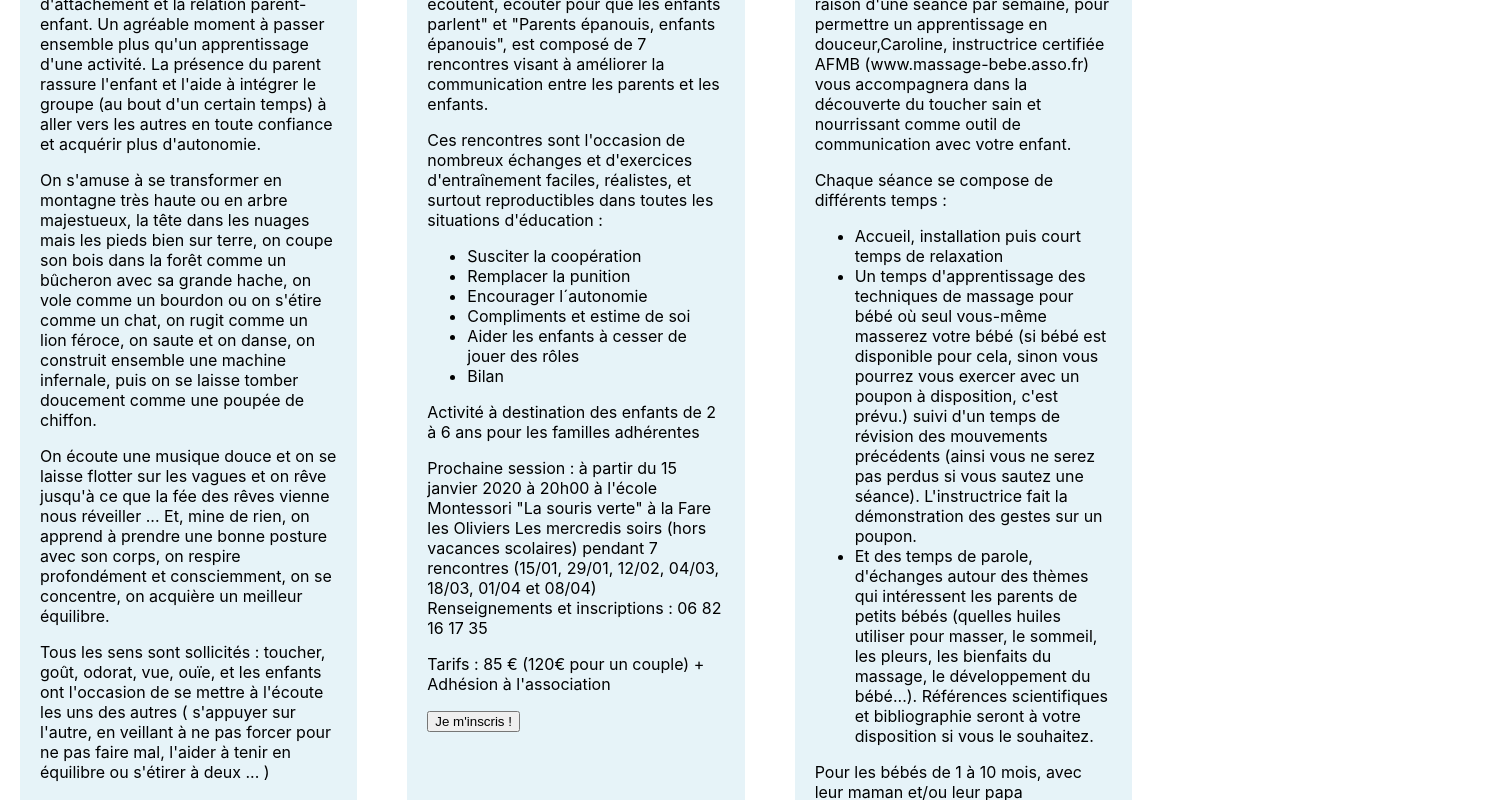
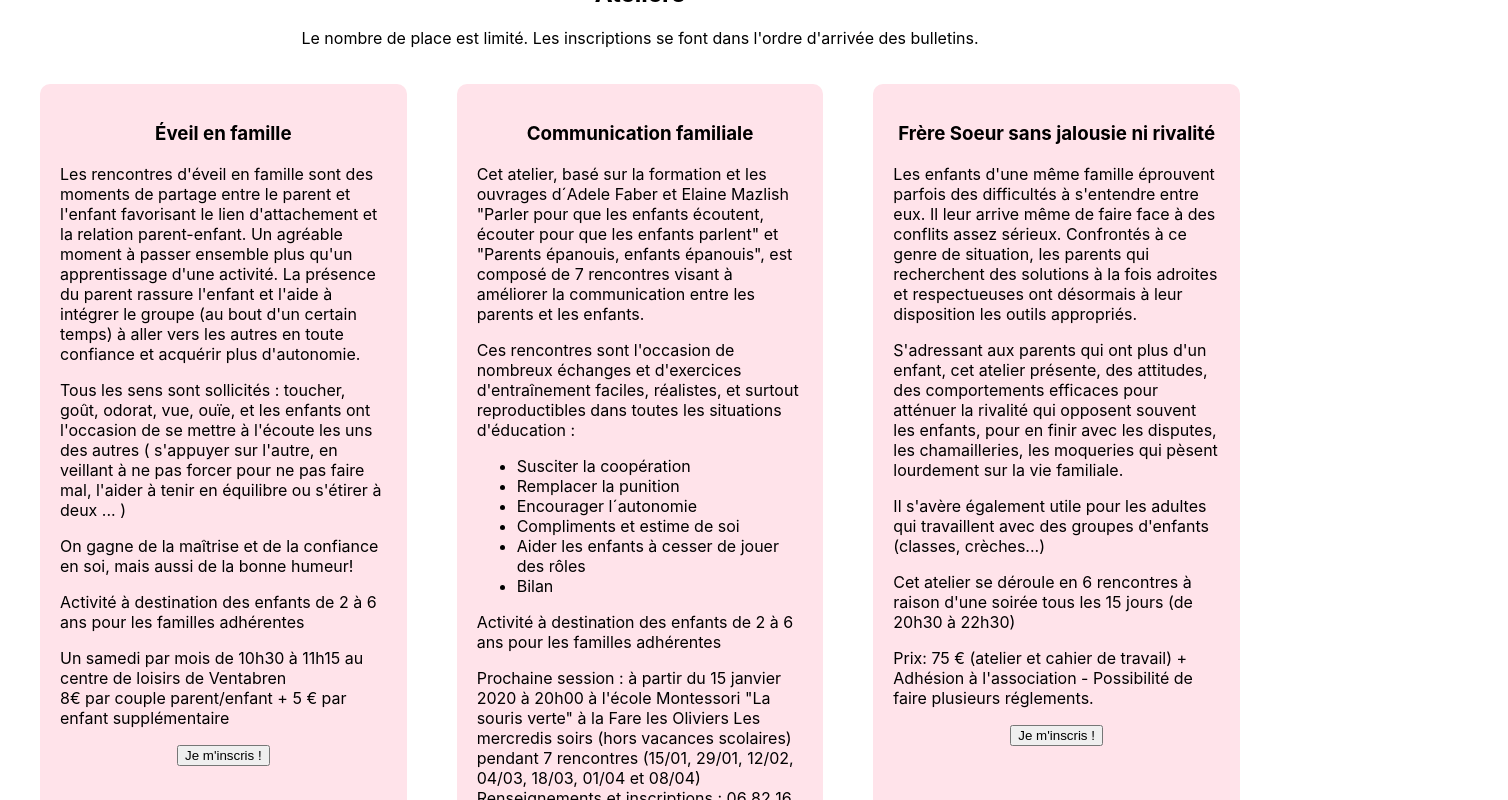
Before and after one commit to MelineCo/dessine-moi-un-bebe, a React (Create React App) app: page /ateliers in a window 1280 px wide. Shown: the part 360-1160 px from the top of the page, 1508 px wide, since content can reach past the window. Built offline with nearby package versions, Linux system fonts and the light colour scheme.

Commit message:
Fix workshop CSS

```diff
--- a/src/App.css
+++ b/src/App.css
@@ -42,7 +42,9 @@
   border-radius: 50%;
 }
 
-
+body {
+  /*background-color: rgb(167,201,254);*/
+}
 
 /* Bibliothèque */
 .illustration-bibli {
@@ -60,25 +62,26 @@
   padding : 20px;
   margin: 20px;
   border-radius: 10px;
-  background-color: rgba(173,216,230, 0.3);
+  background-color: rgb(255,236,202);
   width: 25%;
 }
 
 /* Ateliers */
 
 .ateliersContainer{
-  width: 90%;
   display: grid;
   grid-template-columns: repeat(3, 1fr);
   grid-gap: 10px;
-
+  padding-left: 20px;
+  padding-right: 20px;
 }
 
 .detailsAtelier{
   padding : 20px;
   margin: 20px;
   border-radius: 10px;
-  background-color: rgba(173,216,230, 0.3);
+  background-color: rgb(255,227,234);
+  /*background-color: rgba(232,241,255);*/
 }
 
 .descriptionAtelier {
@@ -100,7 +103,7 @@
 
 .membre-equipe {
   border-radius: 10px;
-  background-color: rgba(173,216,230, 0.3);
+  background-color: rgb(212,236,226);
 }
 
 .membre-equipe img {
--- a/src/App.js
+++ b/src/App.js
@@ -8,7 +8,7 @@ import { Equipe } from './components/Equipe';
 import { Ateliers } from './components/Ateliers';
 import Books, { booksLoader } from './components/categories-livre/Books';
 import { NotFound } from './components/NotFound';
-import BookDetails, { bookdetailsLoader } from './components/categories-livre/BookDetails';
+import { BookDetails, bookdetailsLoader } from './components/categories-livre/BookDetails';
 
 // Layouts
 import { RootLayout } from './layouts/RootLayout';
--- a/src/components/AtelierCommunicationFamiliale.js
+++ b/src/components/AtelierCommunicationFamiliale.js
@@ -1,7 +1,7 @@
 export function AtelierCommunicationFamiliale() {
     return (
         <div className="detailsAtelier">
-            <h3>Atelier Communication familiale</h3>
+            <h3>Communication familiale</h3>
 
             <div className="descriptionAtelier">
                 <p>
@@ -48,6 +48,8 @@ export function AtelierCommunicationFamiliale() {
                 <p>
                     Tarifs : 85 € (120€ pour un couple) + Adhésion à l'association
                 </p>
+            </div>
+            <div className="inscriptions">
                 <button onClick={()=>{alert("Inscription enregistrée")}}>Je m'inscris !</button>
             </div>
         </div>
--- a/src/components/AtelierEveil.js
+++ b/src/components/AtelierEveil.js
@@ -1,7 +1,7 @@
 export function AtelierEveil(){
     return (
         <div className="detailsAtelier">
-            <h3>Atelier Éveil en famille</h3>
+            <h3>Éveil en famille</h3>
 
             <div className="descriptionAtelier">
                 <p>
@@ -10,18 +10,6 @@ export function AtelierEveil(){
                     Un agréable moment à passer ensemble plus qu'un apprentissage d'une activité.
                     La présence du parent rassure l'enfant et l'aide à intégrer le groupe (au bout d'un certain temps)
                     à aller vers les autres en toute confiance et acquérir plus d'autonomie.
-                </p>
-                <p>
-                    On s'amuse à se transformer en montagne très haute ou en arbre majestueux,
-                    la tête dans les nuages mais les pieds bien sur terre, on coupe son bois dans la forêt comme un bûcheron avec sa grande hache,
-                    on vole comme un bourdon ou on s'étire comme un chat, on rugit comme un lion féroce, on saute et on danse,
-                    on construit ensemble une machine infernale, puis on se laisse tomber doucement comme une poupée de chiffon.
-                </p>
-                <p>
-                    On écoute une musique douce et on se laisse flotter sur les vagues
-                    et on rêve jusqu'à ce que la fée des rêves vienne nous réveiller ...
-                    Et, mine de rien, on apprend à prendre une bonne posture avec son corps,
-                    on respire profondément et consciemment, on se concentre, on acquière un meilleur équilibre.
                 </p>
                 <p>
                     Tous les sens sont sollicités : toucher, goût, odorat, vue, ouïe,
@@ -40,12 +28,9 @@ export function AtelierEveil(){
                 <p>
                     Un samedi par mois de 10h30 à 11h15  au centre de loisirs de Ventabren<br />
                     8€ par couple parent/enfant + 5 € par enfant supplémentaire<br />
-                    Inscriptions : contact@dessinemoiunbebe.fr Places limitées<br />
-                    Recommandations: porter une tenue légére et agréable pour l'enfant et le parent accompagnant
                 </p>
-                <p>
-                    Consulter l'agenda pour les dates.
-                </p>
+            </div>
+            <div className="inscriptions">
                 <button onClick={()=>{alert("Inscription enregistrée")}}>Je m'inscris !</button>
             </div>
         </div>
--- /dev/null
+++ b/src/components/AtelierFrereSoeur.js
@@ -0,0 +1,39 @@
+export default function AtelierFrereSoeur(){
+    return (
+        <div className="detailsAtelier">
+            <h3>Frère Soeur sans jalousie ni rivalité</h3>
+
+            <div className="descriptionAtelier">
+                <p>
+                    Les enfants d'une même famille éprouvent parfois des difficultés à s'entendre entre eux.
+                    Il leur arrive même de faire face à des conflits assez sérieux.
+                    Confrontés à ce genre de situation, les parents qui recherchent des solutions à la fois
+                    adroites et respectueuses ont désormais à leur disposition les outils appropriés.
+                </p>
+                <p>
+                    S'adressant aux parents qui ont plus d'un enfant, cet atelier présente, des attitudes,
+                    des comportements efficaces pour atténuer la rivalité qui opposent souvent les enfants,
+                    pour en finir avec les disputes, les chamailleries, les moqueries qui pèsent lourdement
+                    sur la vie familiale.
+                </p>
+                <p>
+                    Il s'avère également utile pour les adultes qui travaillent avec des groupes d'enfants (classes, crèches...)
+                </p>
+
+            </div>
+
+            <div className="informations">
+                <p>
+                    Cet atelier se déroule en 6 rencontres à raison d'une soirée tous les 15 jours (de 20h30 à 22h30)
+                </p>
+                <p>
+                    Prix: 75 € (atelier et cahier de travail) + Adhésion à l'association - Possibilité de faire plusieurs réglements.
+                </p>
+            </div>
+            <div className="inscriptions">
+                <button onClick={()=>{alert("Inscription enregistrée")}}>Je m'inscris !</button>
+            </div>
+        </div>
+
+    );
+}
--- a/src/components/AtelierMassageBebe.js
+++ b/src/components/AtelierMassageBebe.js
@@ -1,7 +1,7 @@
 export function AtelierMassageBebe(){
     return (
         <div className="detailsAtelier">
-            <h3>Atelier Massage Bébé</h3>
+            <h3>Massage Bébé</h3>
 
             <div className="descriptionAtelier">
                 <p>
@@ -56,6 +56,8 @@ export function AtelierMassageBebe(){
                         de quoi jouer, de quoi le faire goûter... tout ce dont vous pensez que votre bébé aura besoin, sans aucune restriction.
                     </li>
                 </ul>
+            </div>
+            <div className="inscriptions">
                 <button onClick={()=>{alert("Inscription enregistrée")}}>Je m'inscris !</button>
             </div>
         </div>
--- a/src/components/Ateliers.js
+++ b/src/components/Ateliers.js
@@ -1,5 +1,6 @@
 import { AtelierCommunicationFamiliale } from "./AtelierCommunicationFamiliale";
 import { AtelierEveil } from "./AtelierEveil";
+import AtelierFrereSoeur from "./AtelierFrereSoeur";
 import { AtelierMassageBebe } from "./AtelierMassageBebe";
 
 export function Ateliers(){
@@ -12,6 +13,7 @@ export function Ateliers(){
             <div className="ateliersContainer">
                 <AtelierEveil />
                 <AtelierCommunicationFamiliale />
+                <AtelierFrereSoeur />
                 <AtelierMassageBebe />
             </div>
         </div>
--- a/src/components/Header.js
+++ b/src/components/Header.js
@@ -1,4 +1,5 @@
 import { NavLink } from "react-router-dom";
+import illuBebe from "../images/Dessine-moi-des-bebes-2.png";
 
 export function Header(){
     return (
@@ -9,6 +10,7 @@ export function Header(){
             <NavLink to="/bibliotheque">Bibliothèque</NavLink>
             <NavLink to="/equipe">Qui sommes-nous ?</NavLink>
         </nav>
+        <img src={illuBebe} alt="bebes" />
         </>
     );
 }
--- a/src/components/categories-livre/BookDetails.js
+++ b/src/components/categories-livre/BookDetails.js
@@ -1,6 +1,6 @@
-import { useLoaderData, useParams } from "react-router-dom";
+import { useLoaderData, useParams } from "react-router-dom"
 
-export default function BookDetails() {
+export function BookDetails() {
     const { id } = useParams()
     const livre = useLoaderData()
 
@@ -8,15 +8,13 @@ export default function BookDetails() {
         <div className="book-details">
             <h2>{id}</h2>
             <h2>{livre.titre}</h2>
-            <p>Thématique : {livre.test}</p>
-            <p>Pourquoi ça ne récupère pas les données du liiiiivre ???</p>
+            <p>Thématique : {livre.theme}</p>
         </div>
     )
 }
 
 // loader function
 export const bookdetailsLoader = async ({ params }) => {
-    const { id } = params
-    const res = await fetch('http://localhost:4000/livres/' + id)
+    const res = await fetch(`http://localhost:4000/livres/${params.id}`)
     return res.json
 }
--- a/src/layouts/BooksLayout.js
+++ b/src/layouts/BooksLayout.js
@@ -1,5 +1,4 @@
-import { Outlet } from "react-router-dom";
-import illustration from "../images/femme-lisant-un-livre.png";
+import { Outlet } from "react-router-dom"
 
 export default function BooksLayout(props){
     return (
```
Also changed, not shown: src/components/categories-livre/LivreDetails.js (added), src/images/livre.png (added).
